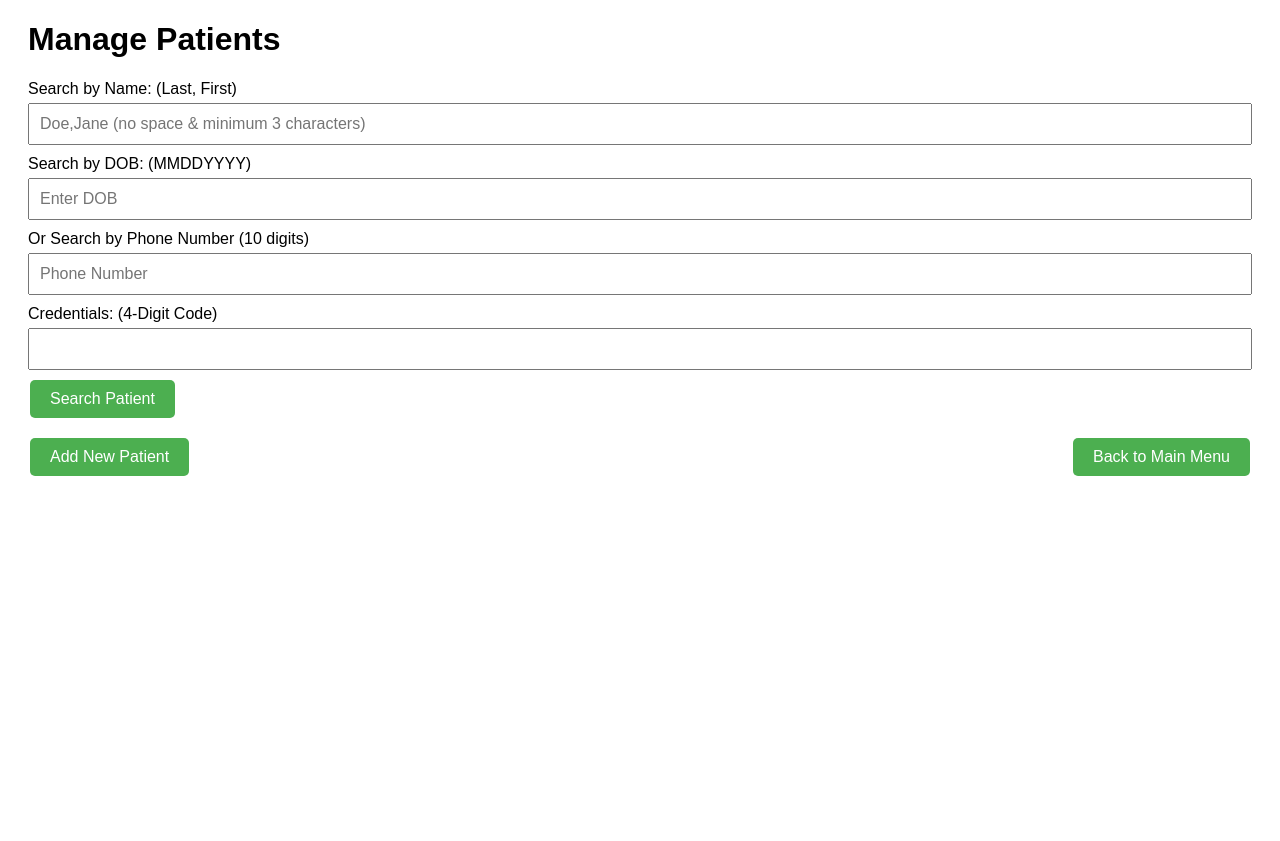
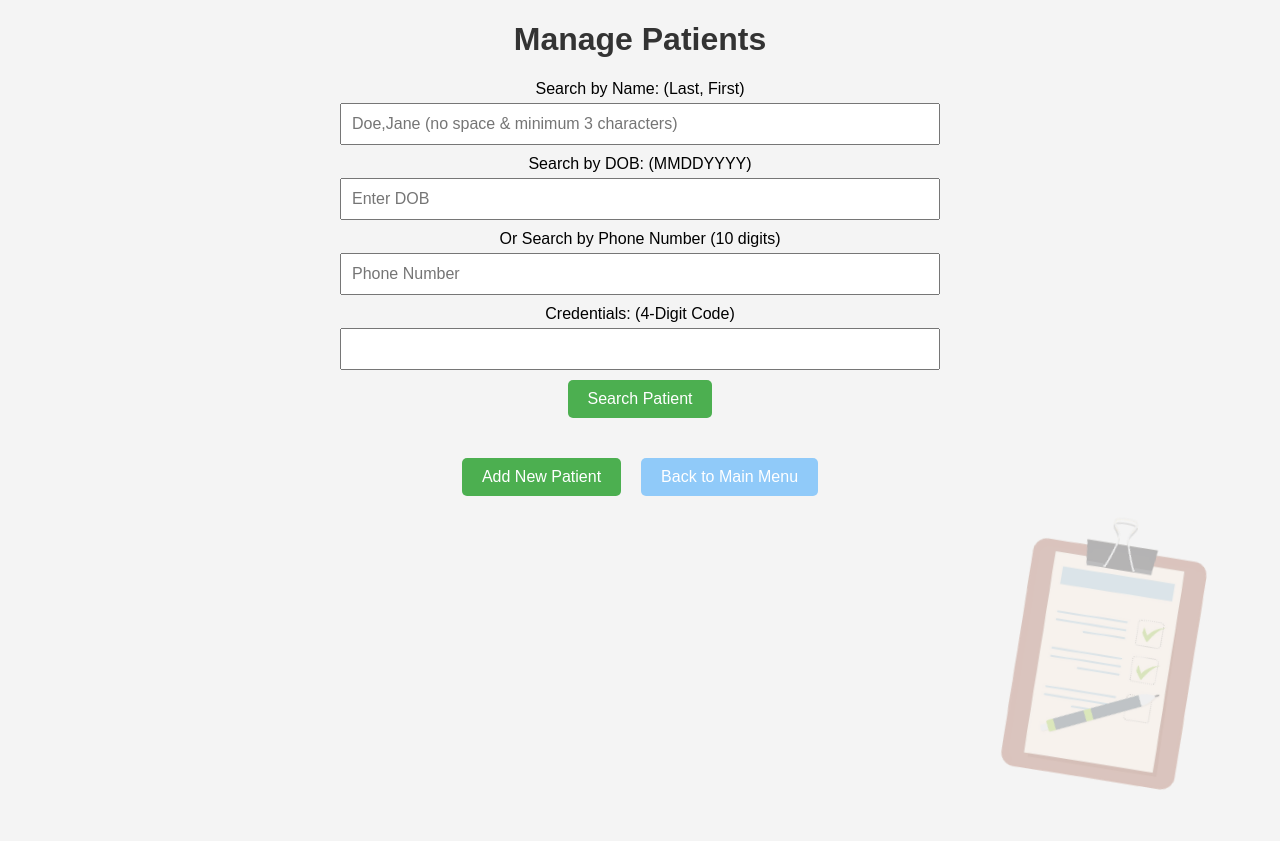
Before and after one commit to GonzH01/Pharmacy-Database, a Flask app: page /patients in a window 1280 px wide. Before the commit the page ends 476 px from the top, so only its background shows below. Run offline with Flask 3, Linux system fonts and the light colour scheme; parts of the project's set-up code (start-up, migrations or seed data) failed here and were passed over.

Commit message:
editing the appearance

```diff
--- a/Pharmacy Database/app.py
+++ b/Pharmacy Database/app.py
@@ -12,7 +12,7 @@ from scripts.inventory_m import (
     check_ndc_in_inventory,
     export_inventory_to_csv
 )
-from connect_to_database import connect_to_database, database_exists, create_database
+from connect_to_database import connect_to_database, database_exists, create_database, selected_database
 import random
 from datetime import datetime, timedelta
 import os
@@ -28,7 +28,7 @@ credentials_storage = {}  # Initialize the global dictionary for storing credent
 
 def get_database_credentials():
     """Prompt the user to provide MySQL credentials and database name."""
-    global db_name, mysql_user, mysql_password
+    global db_name, mysql_user, mysql_password, selected_database
 
     # Prompt for MySQL credentials and database name
     mysql_user = input("Enter MySQL username: ").strip()
@@ -38,12 +38,16 @@ def get_database_credentials():
     # Check if the database exists
     if database_exists(mysql_user, mysql_password, db_name):
         print(f"Database '{db_name}' exists.")
+        selected_database = db_name  # Save the database name
+        open_browser()
     else:
         # Prompt to create a new database if it doesn't exist
         create_new = input(f"Database '{db_name}' does not exist. Do you want to create a new database? (y/n): ").strip().lower()
         if create_new == 'y':
             if create_database(mysql_user, mysql_password, db_name):
                 print(f"Database '{db_name}' created.")
+                selected_database = db_name  # Save the database name
+                open_browser()
             else:
                 print("Failed to create the database. Exiting.")
                 exit()
--- a/Pharmacy Database/templates/patients.html
+++ b/Pharmacy Database/templates/patients.html
@@ -7,9 +7,20 @@
     <style>
         body {
             font-family: Arial, sans-serif;
+            margin: 20px;
+            position: relative;
+            min-height: 100vh;
+            background-color: #f4f4f4;
+            overflow-x: hidden;
+        }
+        h1 {
+            color: #333;
+            text-align: center;
         }
         .container {
-            margin: 20px;
+            max-width: 600px;
+            margin: 0 auto;
+            text-align: center;
         }
         label {
             display: block;
@@ -25,19 +36,39 @@
             background-color: #4CAF50;
             color: white;
             padding: 10px 20px;
-            text-align: center;
-            display: inline-block;
             font-size: 16px;
-            margin: 10px 2px;
+            margin: 10px 5px;
             cursor: pointer;
             border: none;
             border-radius: 5px;
+            text-decoration: none;
         }
         .button:hover {
             background-color: #45a049;
         }
-        .right-button {
-            float: right;
+        .cancel-button {
+            background-color: #90CAF9;
+            color: white;
+        }
+        .cancel-button:hover {
+            background-color: #64B5F6;
+        }
+        .button-group {
+            display: flex;
+            justify-content: center;
+            align-items: center;
+            gap: 10px;
+            margin-top: 20px;
+        }
+        /* Image styling */
+        .background-image {
+            position: fixed;
+            bottom: 10px;
+            right: 10px;
+            width: 340px; /* 200px increased by 70% */
+            opacity: 0.3;
+            transform: rotate(10deg); /* Tilt to the right */
+            z-index: -1;
         }
     </style>
     <script>
@@ -90,15 +121,17 @@
             <button type="submit" class="button">Search Patient</button>
         </form>
 
-        <!-- Add new patient button -->
-        <a href="{{ url_for('add_patient') }}">
-            <button class="button">Add New Patient</button>
-        </a>
+        <!-- Button Group for Add New Patient and Back to Main Menu -->
+        <div class="button-group">
+            <!-- Add New Patient Button -->
+            <a href="{{ url_for('add_patient') }}" class="button">Add New Patient</a>
 
-        <!-- Cancel Button -->
-        <a href="{{ url_for('main_menu') }}">
-            <button class="button right-button">Back to Main Menu</button>
-        </a>
+            <!-- Back to Main Menu Button -->
+            <a href="{{ url_for('main_menu') }}" class="button cancel-button">Back to Main Menu</a>
+        </div>
     </div>
+
+    <!-- Background image -->
+    <img src="{{ url_for('static', filename='rb_2147610053.png') }}" alt="Background" class="background-image">
 </body>
 </html>
```
Also changed, not shown: Pharmacy Database/connect_to_database.py (+24 -14 lines), Pharmacy Database/scripts/patient_m.py (+11 -18 lines), Pharmacy Database/templates/add_med.html (+0 -18 lines), Pharmacy Database/templates/add_patient.html (+17 -7 lines), Pharmacy Database/templates/add_rx.html (+15 -5 lines), Pharmacy Database/templates/edit_rx.html (+16 -1 lines), Pharmacy Database/templates/search_results.html (+16 -2 lines), Pharmacy Database/templates/view_profile.html (+17 -2 lines), Pharmacy Database/static/rb_2147610053.png (added).
